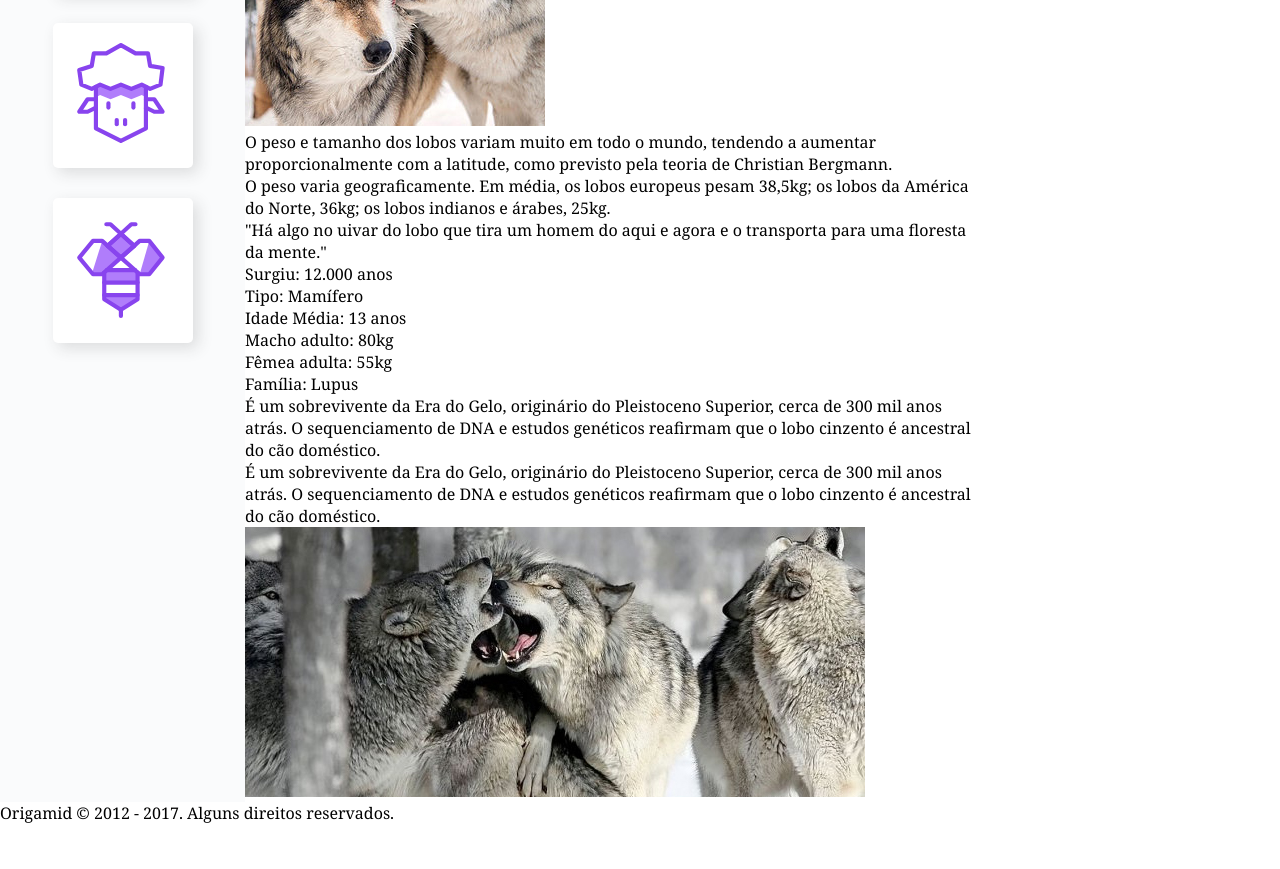
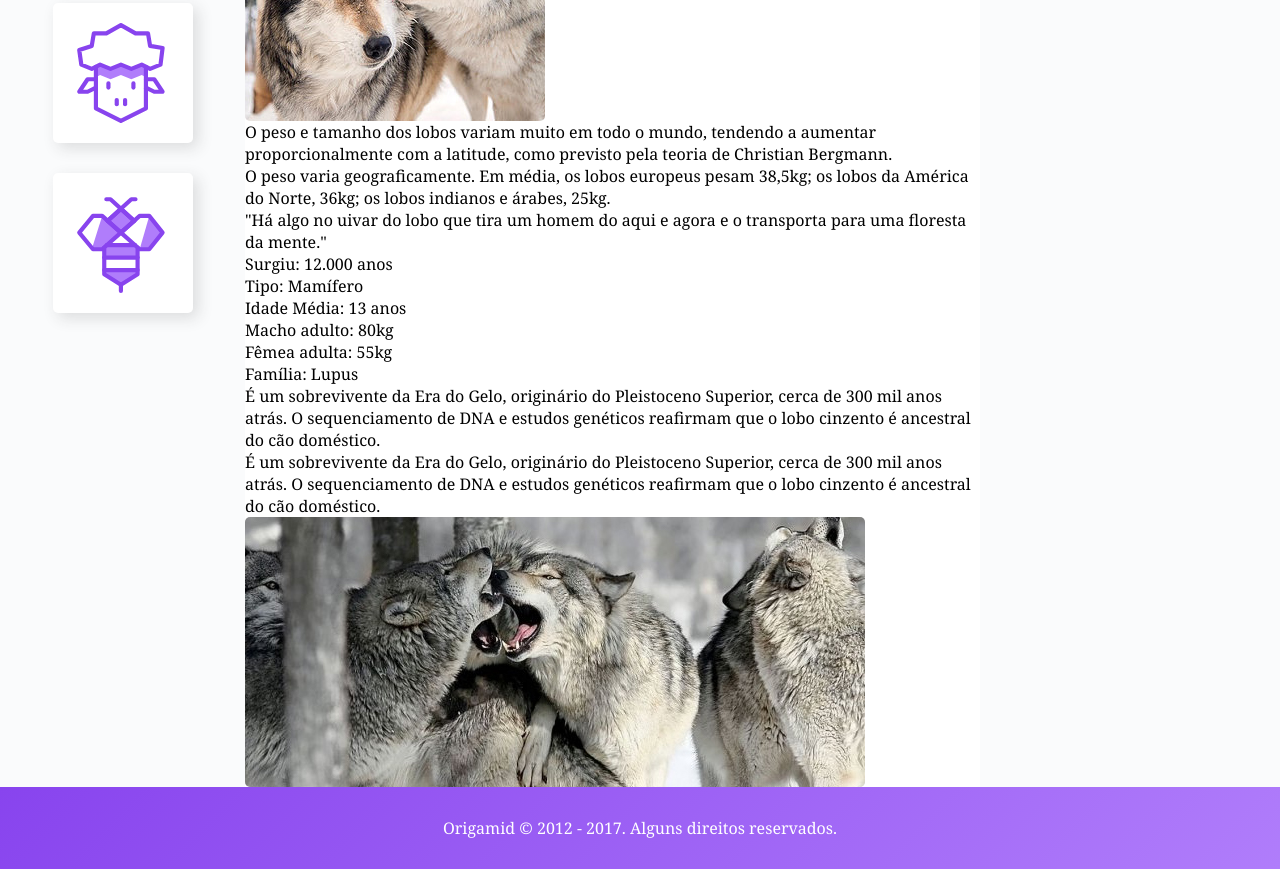
Before and after one commit to JNR23/grid-layout-css, a plain HTML site: page index.html in a window 1280 px wide. Shown: the part 811-1680 px from the top of the page. Before the commit the page ends 1635 px from the top, so only its background shows below. Drawn offline with Linux system fonts and the light colour scheme.

Commit message:
Estilizando ANÚNCIOS e FOOTER

```diff
--- a/style.css
+++ b/style.css
@@ -16,7 +16,9 @@ a {
 }
 
 img {
+    display: block;
     max-width: 100%;
+    border-radius: 5px;
 }
 
 /* Grid Geral */
@@ -93,14 +95,32 @@ img {
     background: #B07DFB;
 }
 
+/* CONTENT */
+
 .content {
     grid-area: content;
 }
 
+/* ANÚNCIOS */
+
 .anuncios {
     grid-area: anuncios;
+    background: #fafbfc;
+    display: grid;
+    align-content: start;
+    padding: 30px;
+    gap: 30px;
 }
+
+/* FOOTER */
 
 .footer {
     grid-area: footer;
+    background: linear-gradient(135deg, #8844ee, #B07DFB);
 }
+
+.footer p {
+    color: white;
+    text-align: center;
+    padding: 30px;
+}
```
